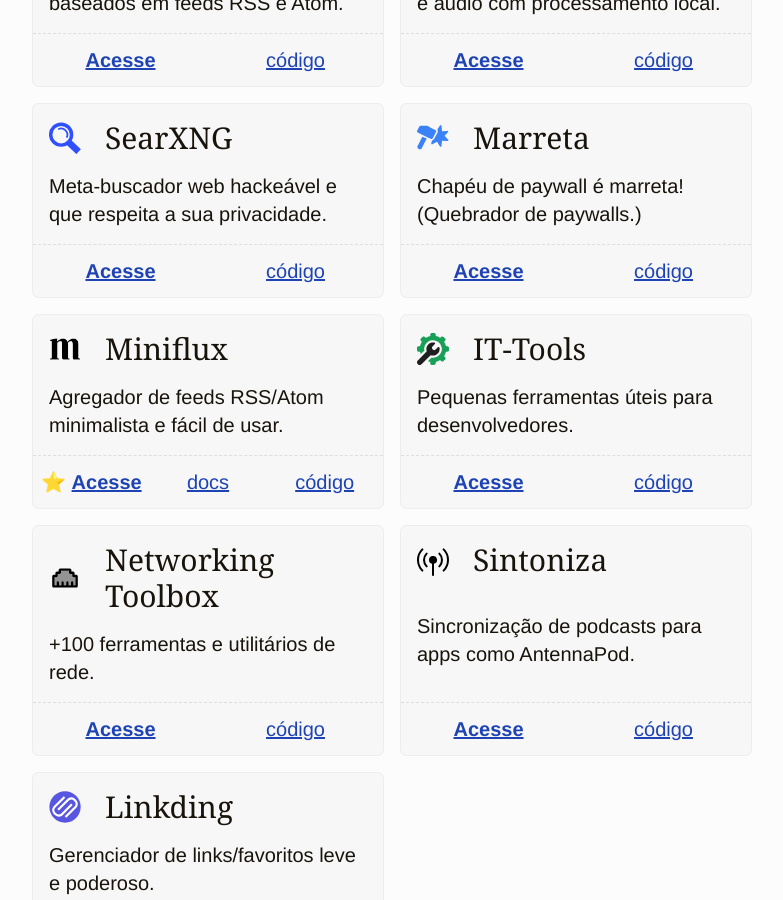
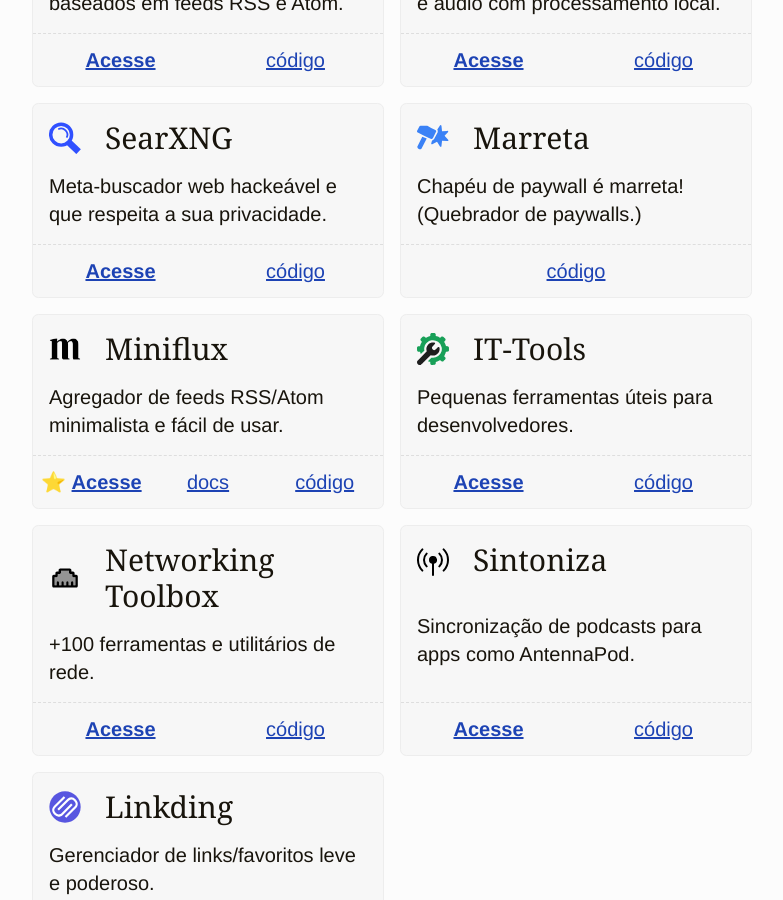
Before and after one commit to manualdousuario/pcdomanual-site, a Jekyll site: the page built from index.html, in a window 1280 px wide and 900 px high, scrolled down 637 px. Shown: the whole window, without its empty margins (248-1031 px from the left). Built offline with Jekyll 4.4.1, drawn with Linux system fonts in a browser that asks for light colours.

Commit message:
Remove link da instância oficial do Marreta

```diff
--- a/_layouts/loop.html
+++ b/_layouts/loop.html
@@ -47,7 +47,6 @@
       <h2><img src="/assets/marreta.svg" alt="Logo do Marreta" width="32" height="32"><span>Marreta</span></h2>
       <p>Chapéu de paywall é marreta! (Quebrador de paywalls.)</p>
       <ul>
-        <li><a href="https://marreta.pcdomanual.com/" class="link-app">Acesse</a></li>
         <li><a href="https://github.com/manualdousuario/marreta">código</a></li>
       </ul>
     </div>
```
Also changed, not shown: Gemfile.lock.
